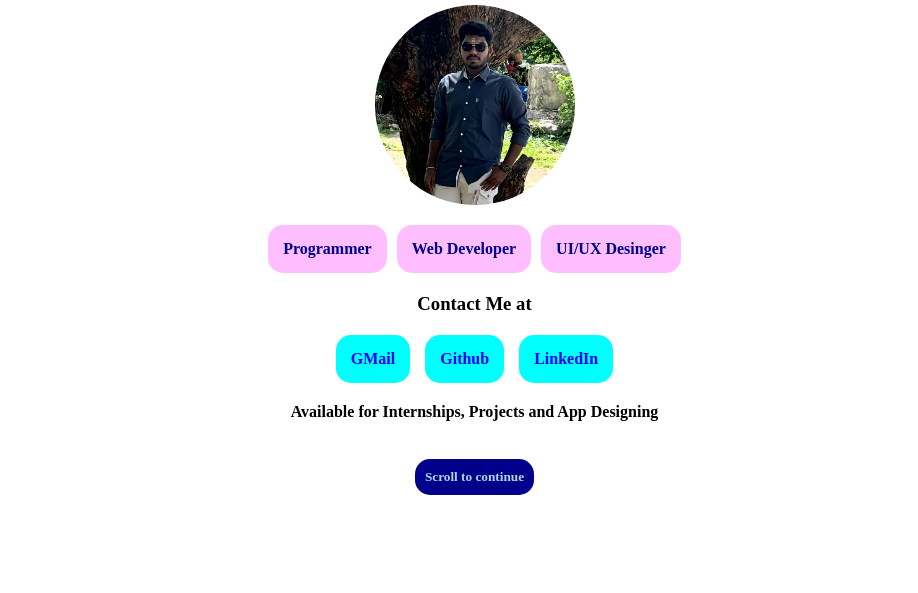
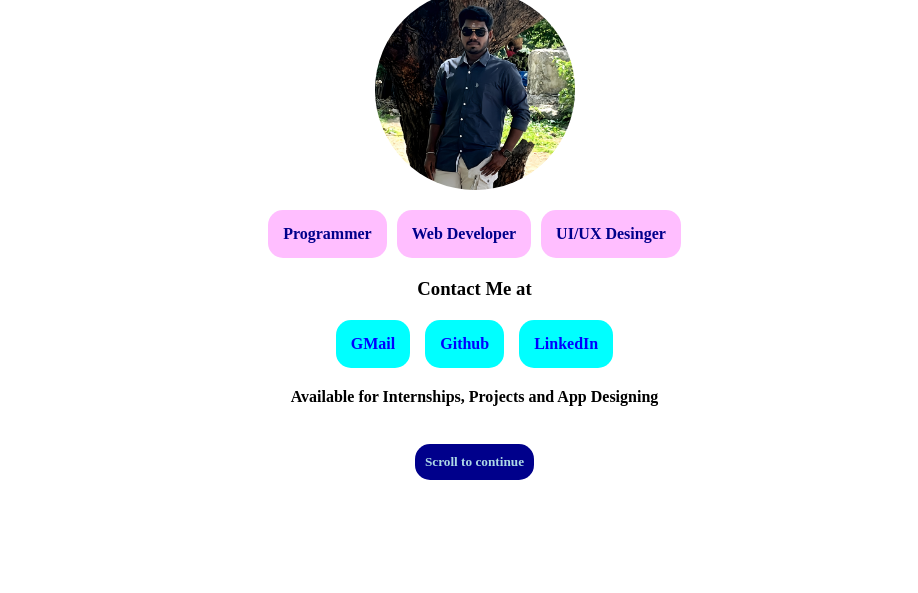
Before and after one commit to ViswanathSaiSandeep/Personal-Portfolio, a plain HTML site: page index.html in a window 1280 px wide. Shown: the part 207-800 px from the top of the page, without its empty margins (178-1096 px from the left). Drawn offline with Linux system fonts and the light colour scheme; a web font is replaced by a local one.

Commit message:
minor fix

```diff
--- a/style.css
+++ b/style.css
@@ -76,7 +76,7 @@ html{
   gap: 10px;
   justify-content: center;
   align-items: center;
-  margin: 60px 0 0 25px;
+  margin: 45px 0 0 25px;
 }
 .profile{
   margin-top: 10px;
```
Also changed, not shown: index.html (+0 -1 lines).
